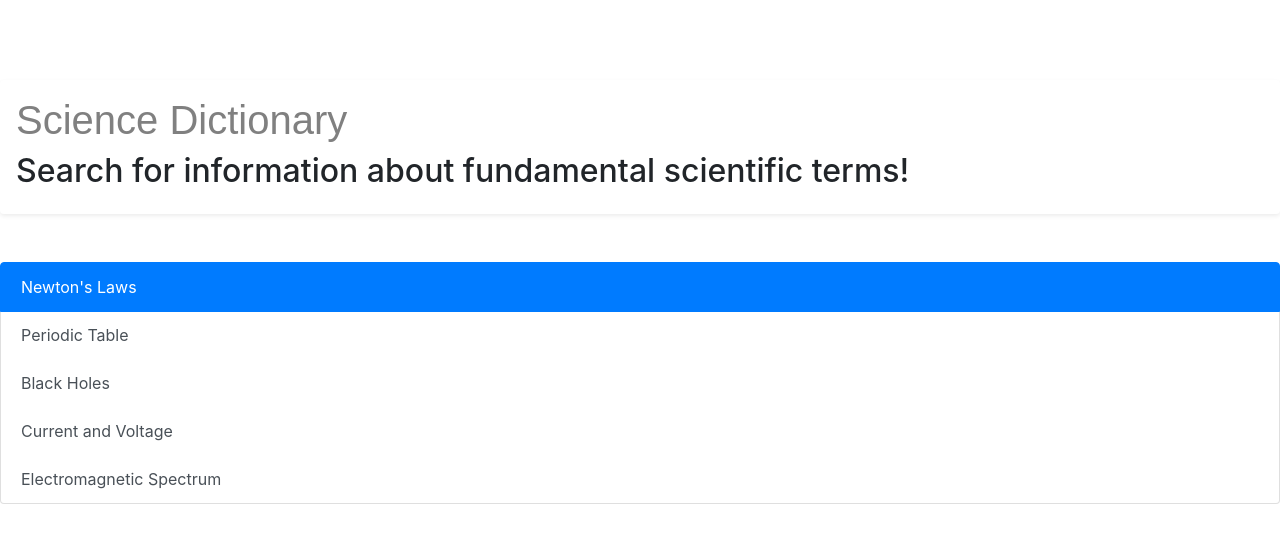
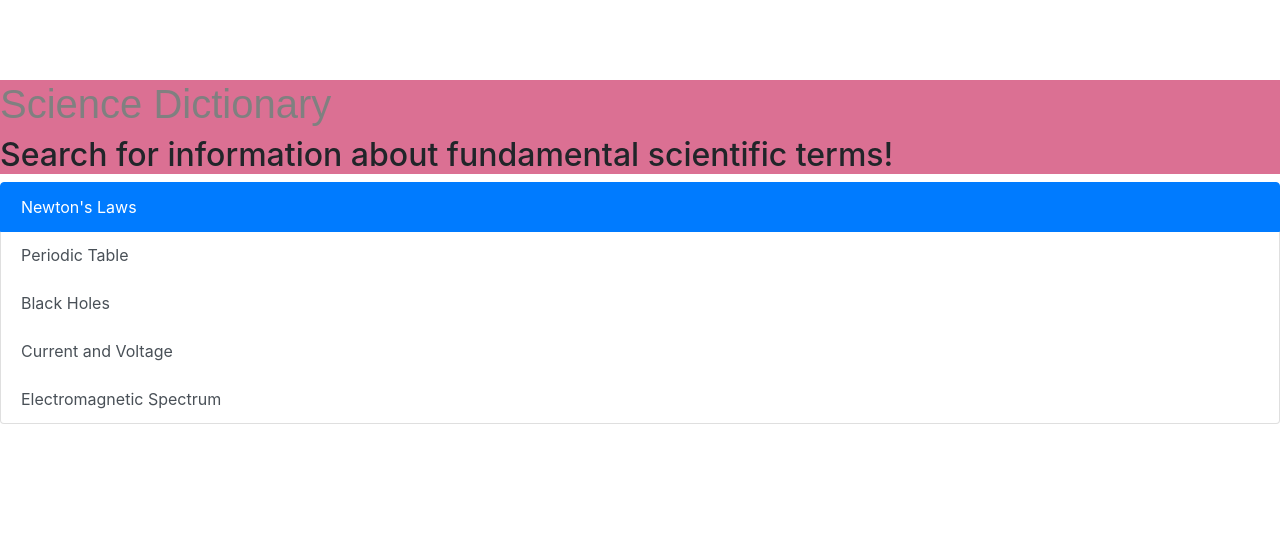
Before and after one commit to eleftheria-safarika/Website-1, a plain HTML site: page index.html in a window 1280 px wide. Drawn offline with nearby package versions, Linux system fonts and the light colour scheme.

Commit message:
Update index.html

```diff
--- a/index.html
+++ b/index.html
@@ -15,7 +15,7 @@
     <link href="css/styles.css" rel="stylesheet">
   </head>
   <body>
-      <div class="shadow-sm p-3 mb-5 bg-white rounded container-h1">
+      <div class="container-h1">
         <h1>Science Dictionary</h1>
         <h2>Search for information about fundamental scientific terms!</h2>
       </div>
```
